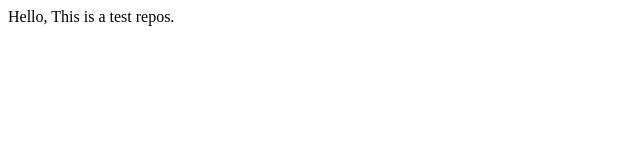
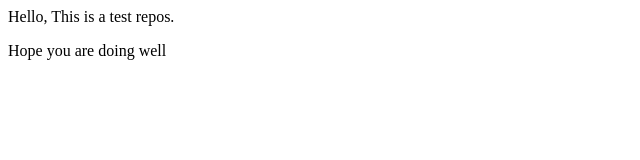
Before and after one commit to akshay9991/repos, a plain HTML site: page index.html in a window 1280 px wide. Shown: the whole page, without its empty margins (0-640 px from the left). Drawn offline with Linux system fonts and the light colour scheme.

Commit message:
Added the wishing part

```diff
--- a/index.html
+++ b/index.html
@@ -1 +1,2 @@
 <dev>Hello, This is a test repos.</dev>
+<p> Hope you are doing well</p>
```
